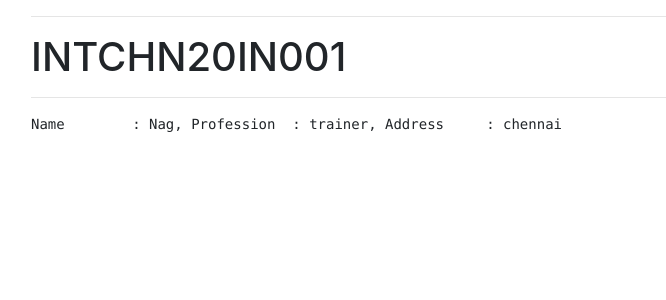
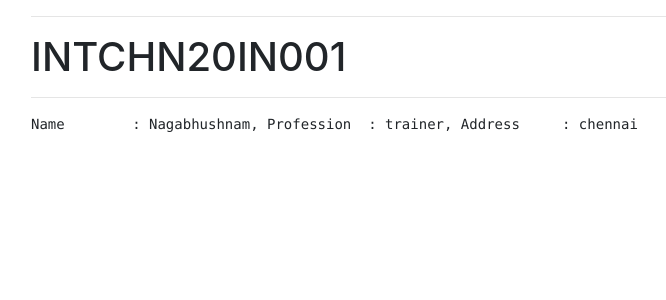
Before and after one commit to nagabhushanamn/batch1-repo, a React (Create React App) app in the folder ui/: page / in a window 1280 px wide. Shown: the top 300 px of the page, without its empty margins (54-720 px from the left). Built offline with nearby package versions, Linux system fonts and the light colour scheme.

Commit message:
add full name

```diff
--- a/ui/src/components/Nag.js
+++ b/ui/src/components/Nag.js
@@ -6,7 +6,7 @@ const Nag = () => {
     return (
         <div>
             <pre>
-                Name        : Nag,
+                Name        : Nagabhushnam,
                 Profession  : trainer,
                 Address     : chennai
            </pre>
```
